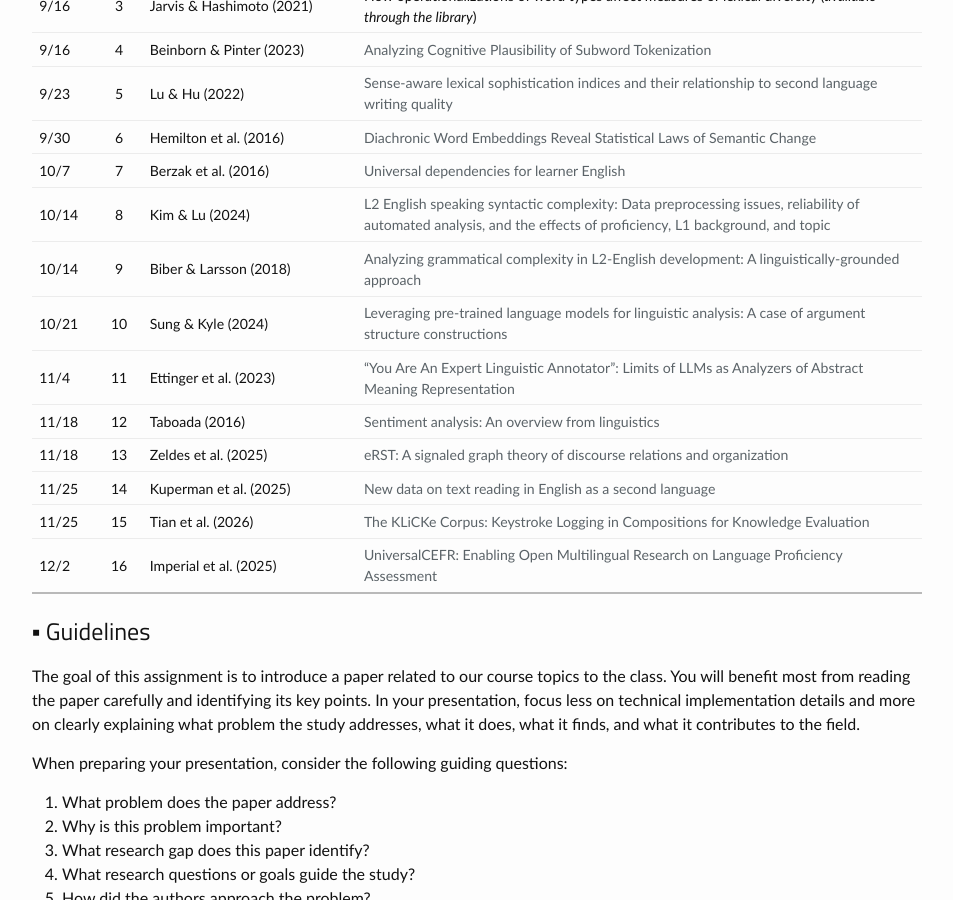
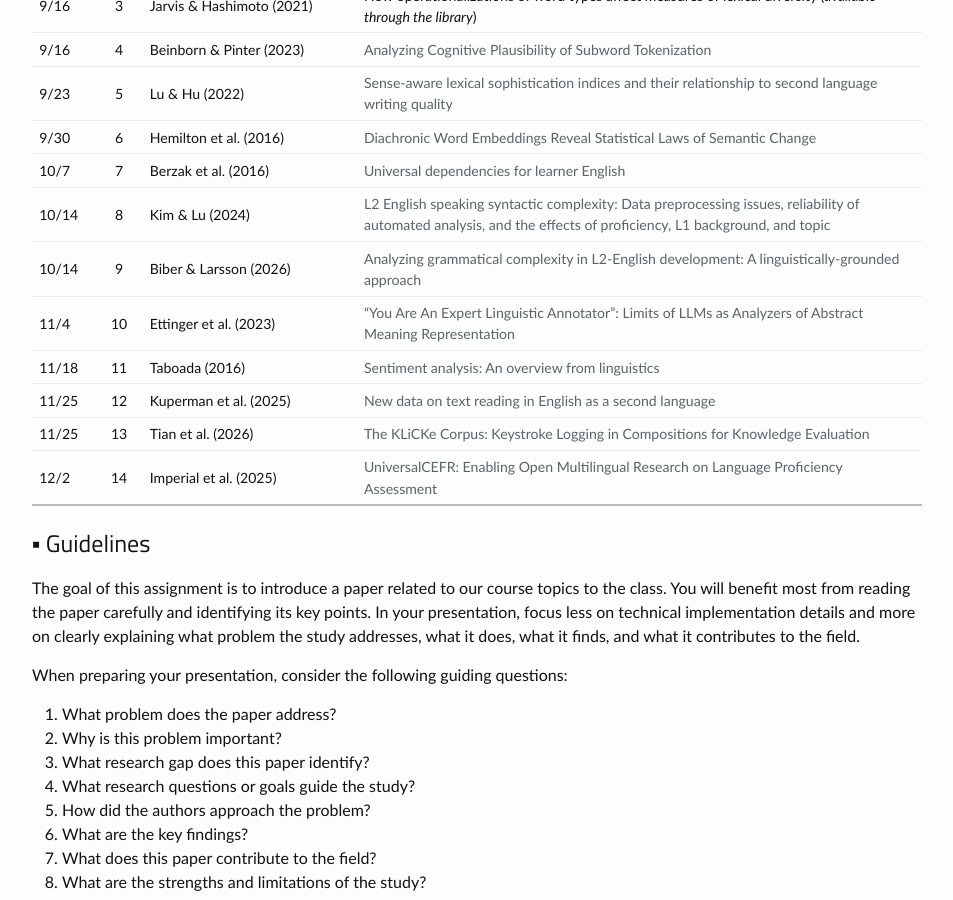
Before and after one commit to hksung/Fall26_SLS775, a Jekyll site: the page built from _assignments/1_paper presentation.md, in a window 1280 px wide and 900 px high, scrolled down 495 px. Shown: the whole window, without its empty margins (163-1116 px from the left). Built offline with Jekyll 4.4.1, drawn with Linux system fonts in a browser that asks for light colours; nearby versions of some CDN libraries.

Commit message:
change paper presentation

```diff
--- a/_assignments/1_paper presentation.md
+++ b/_assignments/1_paper presentation.md
@@ -18,14 +18,12 @@ title: "1. Paper Presentation"
 | 9/30  |  6  | Hemilton et al. (2016)    | [Diachronic Word Embeddings Reveal Statistical Laws of Semantic Change](https://aclanthology.org/P16-1141.pdf)                                                                                      |
 | 10/7  |  7  | Berzak et al. (2016)      | [Universal dependencies for learner English](https://aclanthology.org/P16-1070.pdf)  |
 | 10/14 |  8  | Kim & Lu (2024)           |  [L2 English speaking syntactic complexity: Data preprocessing issues, reliability of automated analysis, and the effects of proficiency, L1 background, and topic](https://onlinelibrary.wiley.com/doi/pdfdirect/10.1111/modl.12907)                                                                                      |
-| 10/14 |  9  | Biber & Larsson (2018) |  [Analyzing grammatical complexity in L2-English development: A linguistically-grounded approach](https://www.researchgate.net/profile/Tove-Larsson-3/publication/412189350_Analyzing_grammatical_complexity_in_L2-English_development_A_linguistically-grounded_approach/links/6a7cae71b00fce3bf26f4d5d/Analyzing-grammatical-complexity-in-L2-English-development-A-linguistically-grounded-approach.pdf)                                                                                      |
-| 10/21 |  10 | Sung & Kyle (2024)        | [Leveraging pre-trained language models for linguistic analysis: A case of argument structure constructions](https://aclanthology.org/2024.emnlp-main.415.pdf)                                                                                       |
-| 11/4  |  11 | Ettinger et al. (2023)    | [“You Are An Expert Linguistic Annotator”: Limits of LLMs as Analyzers of Abstract Meaning Representation](https://arxiv.org/pdf/2310.17793)                                                                                       |
-| 11/18 |  12 | Taboada (2016)            | [Sentiment analysis: An overview from linguistics](https://summit.sfu.ca/_flysystem/fedora/sfu_migrate/17209/Taboada_ARL_pre-pub.pdf)                                                                                       |
-| 11/18 |  13 | Zeldes et al. (2025)      | [eRST: A signaled graph theory of discourse relations and organization](https://aclanthology.org/2025.cl-1.3.pdf) |
-| 11/25 |  14 | Kuperman et al. (2025)    | [New data on text reading in English as a second language](https://www.cambridge.org/core/services/aop-cambridge-core/content/view/C479CDB95EEC27DF56289529774D91E9/S0272263125000105a.pdf/div-class-title-new-data-on-text-reading-in-english-as-a-second-language-div.pdf) |
-| 11/25 |  15 | Tian et al. (2026)        | [The KLiCKe Corpus: Keystroke Logging in Compositions for Knowledge Evaluation](https://repository.uantwerpen.be/docman/irua/643e53motoMb5)    |
-| 12/2  |  16 | Imperial et al. (2025)    | [UniversalCEFR: Enabling Open Multilingual Research on Language Proficiency Assessment](https://arxiv.org/pdf/2506.01419)                                                                                     |
+| 10/14 |  9  | Biber & Larsson (2026) |  [Analyzing grammatical complexity in L2-English development: A linguistically-grounded approach](https://www.researchgate.net/profile/Tove-Larsson-3/publication/412189350_Analyzing_grammatical_complexity_in_L2-English_development_A_linguistically-grounded_approach/links/6a7cae71b00fce3bf26f4d5d/Analyzing-grammatical-complexity-in-L2-English-development-A-linguistically-grounded-approach.pdf)                                                                                      |
+| 11/4  |  10 | Ettinger et al. (2023)    | [“You Are An Expert Linguistic Annotator”: Limits of LLMs as Analyzers of Abstract Meaning Representation](https://arxiv.org/pdf/2310.17793)                                                                                       |
+| 11/18 |  11 | Taboada (2016)            | [Sentiment analysis: An overview from linguistics](https://summit.sfu.ca/_flysystem/fedora/sfu_migrate/17209/Taboada_ARL_pre-pub.pdf)                                                                                       |
+| 11/25 |  12 | Kuperman et al. (2025)    | [New data on text reading in English as a second language](https://www.cambridge.org/core/services/aop-cambridge-core/content/view/C479CDB95EEC27DF56289529774D91E9/S0272263125000105a.pdf/div-class-title-new-data-on-text-reading-in-english-as-a-second-language-div.pdf) |
+| 11/25 |  13 | Tian et al. (2026)        | [The KLiCKe Corpus: Keystroke Logging in Compositions for Knowledge Evaluation](https://repository.uantwerpen.be/docman/irua/643e53motoMb5)    |
+| 12/2  |  14 | Imperial et al. (2025)    | [UniversalCEFR: Enabling Open Multilingual Research on Language Proficiency Assessment](https://arxiv.org/pdf/2506.01419)                                                                                     |
 
 </div>
 
```
